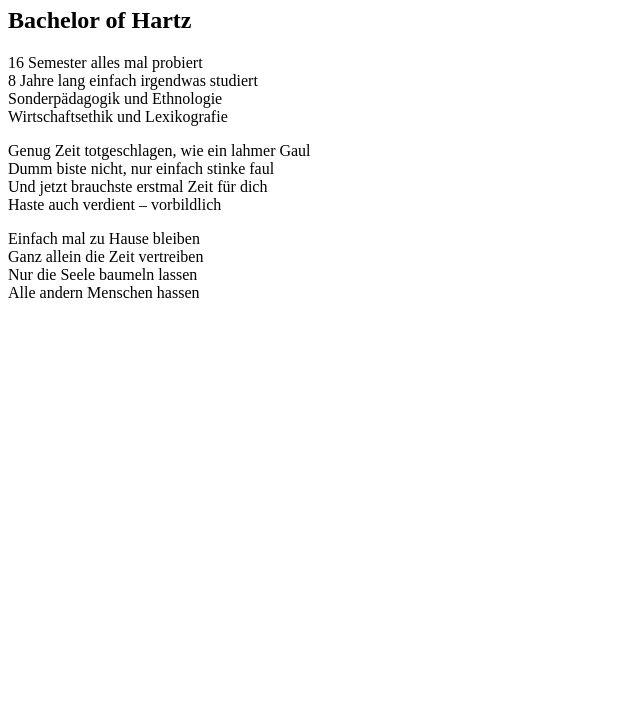
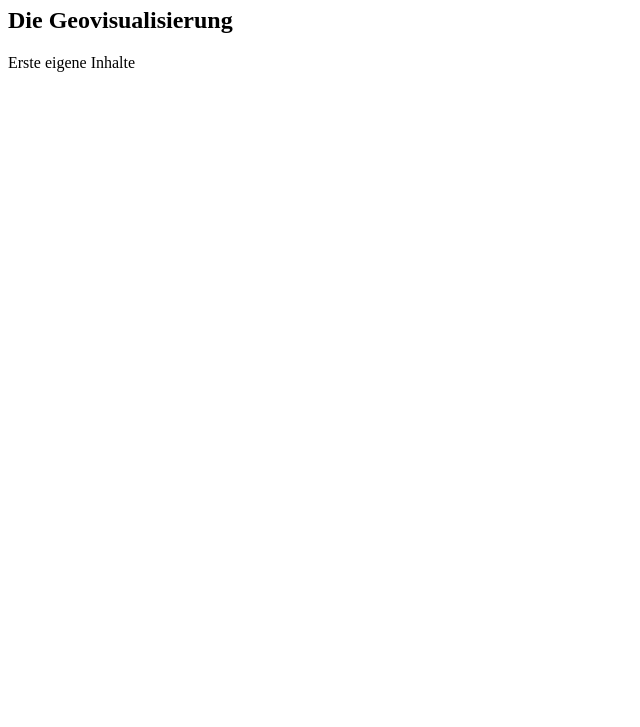
Before and after one commit to sauer3d-thws/Beispiel, a plain HTML site: page index.html in a window 1280 px wide. Shown: the part 73-800 px from the top of the page, without its empty margins (0-640 px from the left). Drawn offline with Linux system fonts and the light colour scheme.

Commit message:
Erste eigene Inhalte

```diff
--- a/index.html
+++ b/index.html
@@ -7,25 +7,9 @@
   </head>
   <body>
     <!-- Sichtbarer Dokumentinhalt im body -->
-	<h1>Blindtext.</h1>
-		<h2>Bachelor of Hartz</h2>
-			<p>
-			16 Semester alles mal probiert<br>
-			8 Jahre lang einfach irgendwas studiert<br>
-			Sonderpädagogik und Ethnologie<br>
-			Wirtschaftsethik und Lexikografie
-			</p>
-			<p>
-			Genug Zeit totgeschlagen, wie ein lahmer Gaul<br>
-			Dumm biste nicht, nur einfach stinke faul<br>
-			Und jetzt brauchste erstmal Zeit für dich<br>
-			Haste auch verdient – vorbildlich
-			</p>
-			<p>
-			Einfach mal zu Hause bleiben<br>
-			Ganz allein die Zeit vertreiben<br>
-			Nur die Seele baumeln lassen<br>
-			Alle andern Menschen hassen
+	<h1>Mein persönliches Portfolio</h1>
+		<h2>Die Geovisualisierung</h2>
+			<p>Erste eigene Inhalte
 			</p>
   </body>
 </html>
```
